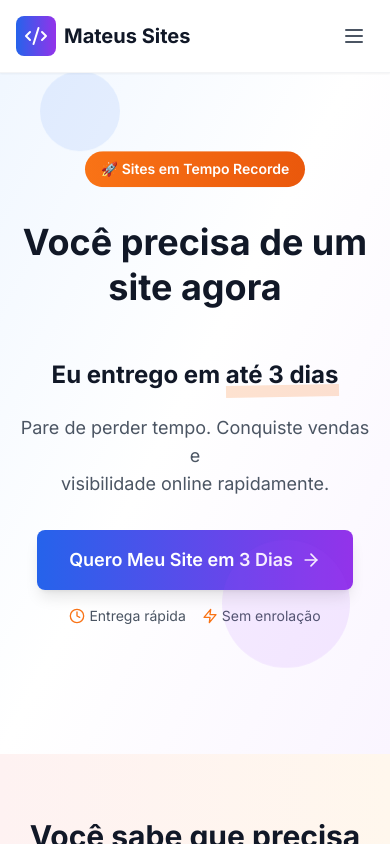
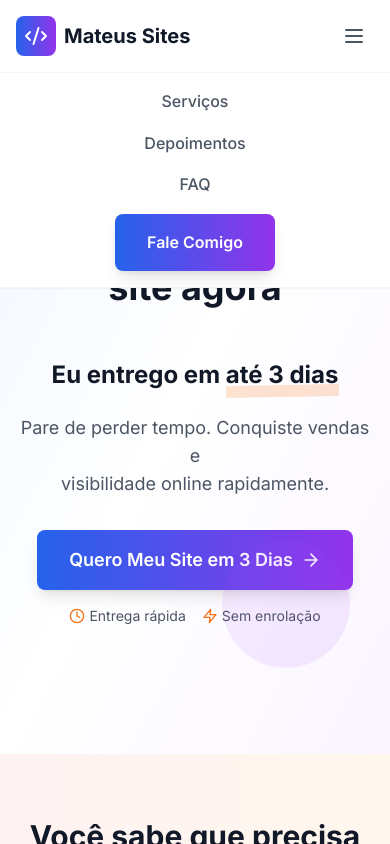
Before and after one commit to matefs/matefs.github.io-typescript, a React (Vite) app: page / in a window 390 px wide. Both pictures are taken after a click on the button 354 px from the left and 36 px from the top of the page. Shown: the top 844 px of the page. Built offline with nearby package versions, Linux system fonts and the light colour scheme.

Commit message:
fix: menu para mobile nao abria

```diff
--- a/src/components/Header.tsx
+++ b/src/components/Header.tsx
@@ -1,7 +1,13 @@
-import React from 'react';
+import React, { useState } from 'react';
 import { Code2, Menu } from 'lucide-react';
 
 const Header: React.FC = () => {
+  const [isMobileMenuOpen, setIsMobileMenuOpen] = useState(false);
+
+  const toggleMobileMenu = () => {
+    setIsMobileMenuOpen(!isMobileMenuOpen);
+  };
+
   return (
     <header className="fixed top-0 left-0 right-0 bg-white/95 backdrop-blur-md shadow-sm z-50 border-b border-gray-100">
       <div className="max-w-7xl mx-auto px-4 sm:px-6 lg:px-8">
@@ -28,11 +34,33 @@ const Header: React.FC = () => {
             </a>
           </nav>
 
-          <button className="md:hidden p-2 rounded-lg hover:bg-gray-100">
+          <button
+            className="md:hidden p-2 rounded-lg hover:bg-gray-100"
+            onClick={toggleMobileMenu} // Adicionado o manipulador de eventos
+          >
             <Menu className="h-6 w-6 text-gray-600" />
           </button>
         </div>
       </div>
+      {/* Mobile Menu */}
+      {isMobileMenuOpen && (
+        <div className="md:hidden bg-white border-t border-gray-100 py-4">
+          <nav className="flex flex-col items-center space-y-4">
+            <a href="#servicos" className="text-gray-600 hover:text-blue-600 font-medium transition-colors" onClick={toggleMobileMenu}>
+              Serviços
+            </a>
+            <a href="#depoimentos" className="text-gray-600 hover:text-blue-600 font-medium transition-colors" onClick={toggleMobileMenu}>
+              Depoimentos
+            </a>
+            <a href="#faq" className="text-gray-600 hover:text-blue-600 font-medium transition-colors" onClick={toggleMobileMenu}>
+              FAQ
+            </a>
+            <a href="#contato" className="btn-primary" onClick={toggleMobileMenu}>
+              Fale Comigo
+            </a>
+          </nav>
+        </div>
+      )}
     </header>
   );
 };
```
